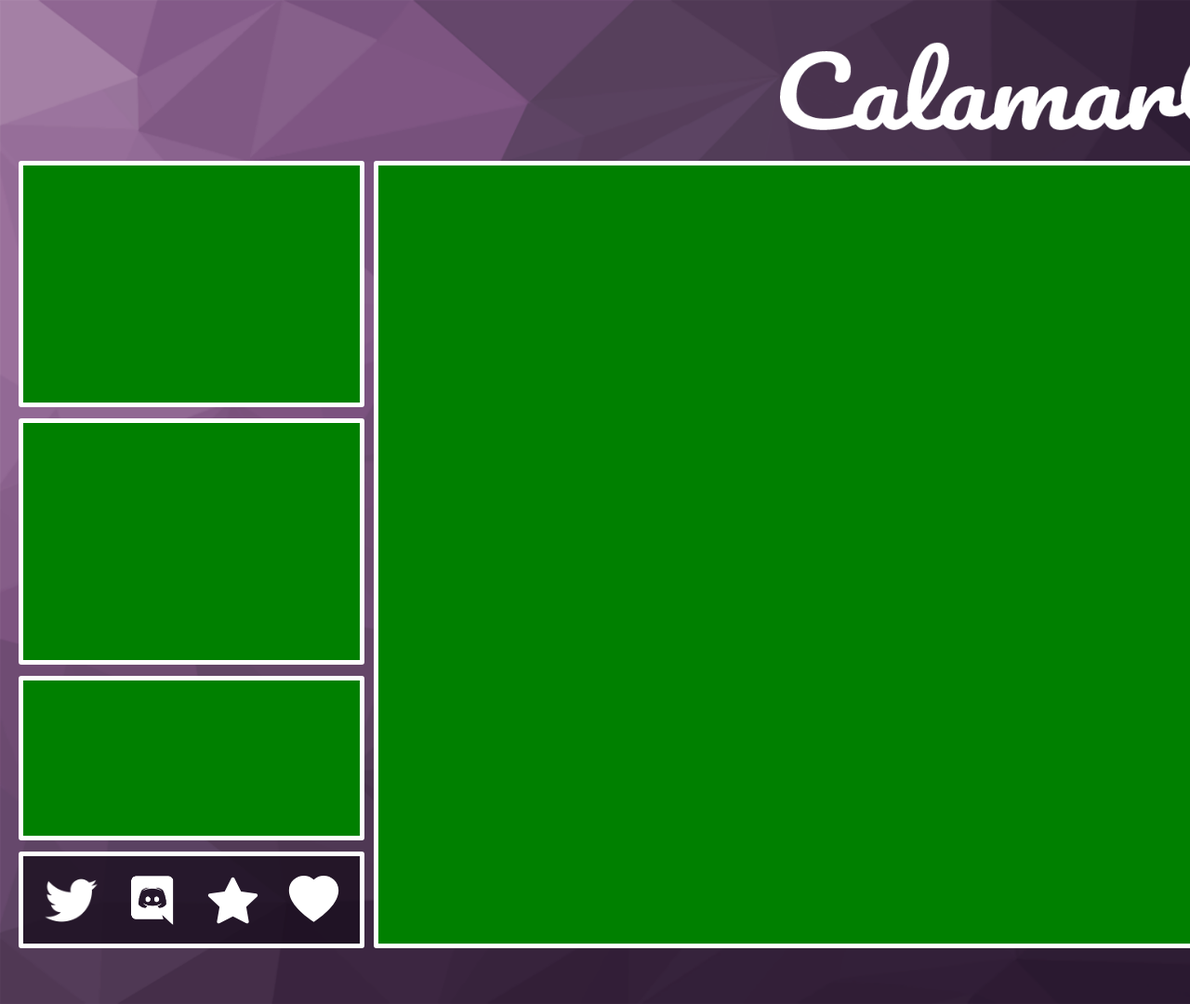
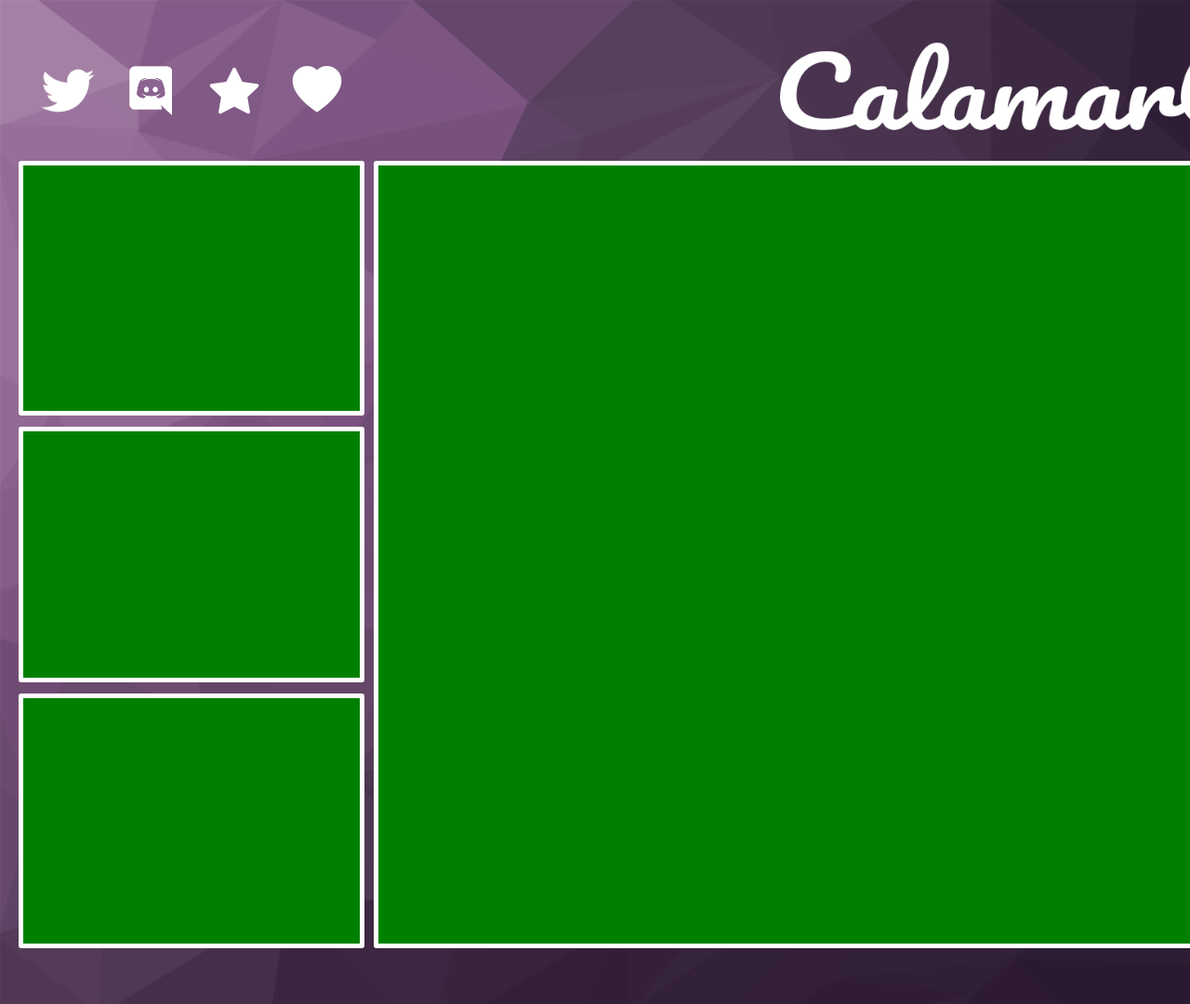
Before and after one commit to calamarcat/overlayprjct, a website: page overlays/main.html in a window 1280 px wide. Shown: the top 1080 px of the page at 93% size. Drawn offline with Linux system fonts and the light colour scheme.

Commit message:
move socials up to top banner

```diff
--- a/overlays/css/main.css
+++ b/overlays/css/main.css
@@ -44,7 +44,7 @@ main, aside, aside section#boxes {
   justify-content: space-between;
 }
 
-aside div#notifications, main img#logo {
+aside div#socials-wrapper div#socials, main img#logo {
   height: 100px;
 }
 
@@ -57,13 +57,8 @@ aside {
   width: 372px;
 }
 
-aside #muxy-notifs {
-  width: 600px;
-  height: 120px;
-  border: 0;
-}
-
-aside section#boxes {
+aside section#boxes,
+aside div#socials-wrapper div#socials {
   align-content: stretch;
 }
 
@@ -85,16 +80,8 @@ aside section#boxes div:last-child {
   margin-bottom: 0;
 }
 
-aside section#boxes div.big {
+aside section#boxes div {
   height: 32%;
-}
-
-aside section#boxes div#events {
-  height: 21%;
-}
-
-aside section#boxes div#socials {
-  height: 10%;
 }
 
 main {
@@ -113,6 +100,6 @@ section#vid div {
   border-radius: 3px;
 }
 
-aside section#boxes>div#socials {
+/* aside section#boxes>div#socials {
   background-color: rgba(26, 14, 31, 0.8);
-}
+} */
--- a/overlays/main.html
+++ b/overlays/main.html
@@ -27,19 +27,14 @@
 <body>
 	<div id="wrapper">
 		<aside>
-			<div id="notifications" class="hidden">
-				<img src="images/heart.png" id="notif-img" />
-				<div id="notif-text-wrapper">
-					<p id="sub-text">test data</p>
-					<p id="sub-msg">test data</p>
-				</div>
-				<!-- <iframe id="muxy-notifs" src="http://a.muxy.io/alert/calamarcat/KqmjboXYQsuXbsq6eyStCxCKiT2E1IcQ"></iframe> -->
+			<div id="socials-wrapper">
+				<div id="socials"></div>
 			</div>
+
 			<section id="boxes">
-				<div id="webcam" class="big"></div>
-				<div id="chat" class="big"></div>
+				<div id="webcam"></div>
+				<div id="chat"></div>
 				<div id="events"></div>
-				<div id="socials"></div>
 			</section>
 		</aside>
 
```
Also changed, not shown: overlays/afk.html (+4 -9 lines), overlays/end.html (+4 -10 lines), overlays/soon.html (+3 -8 lines).
